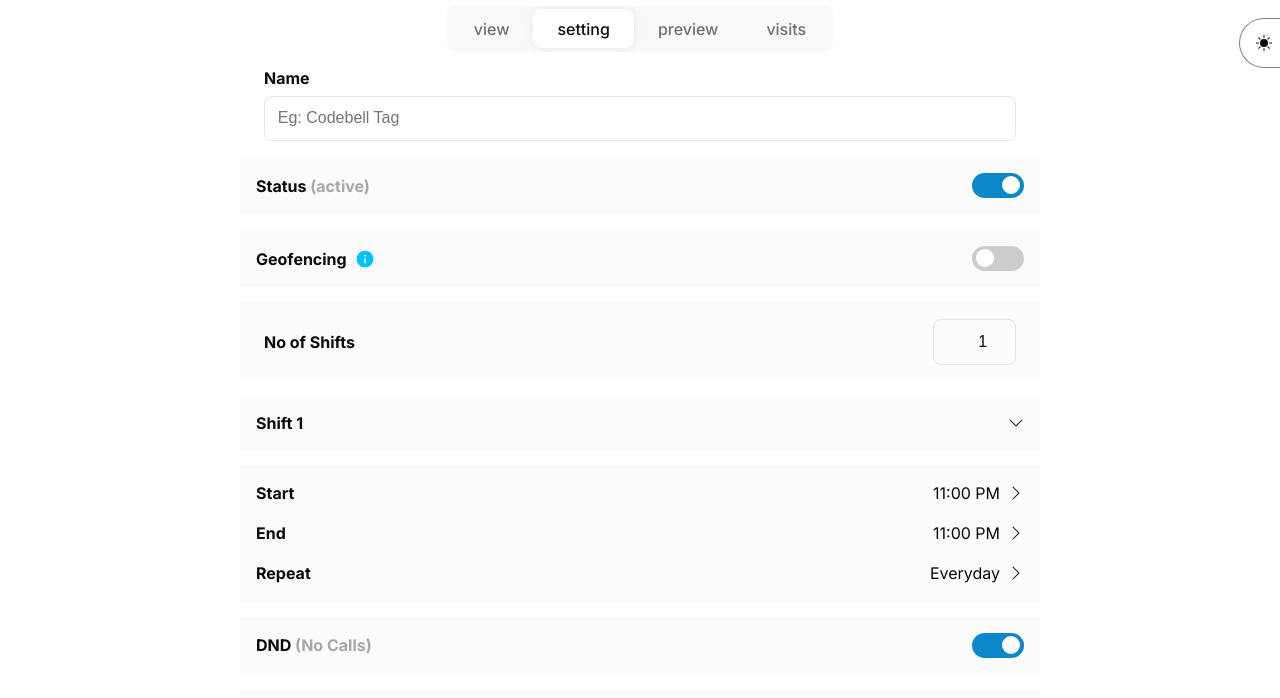
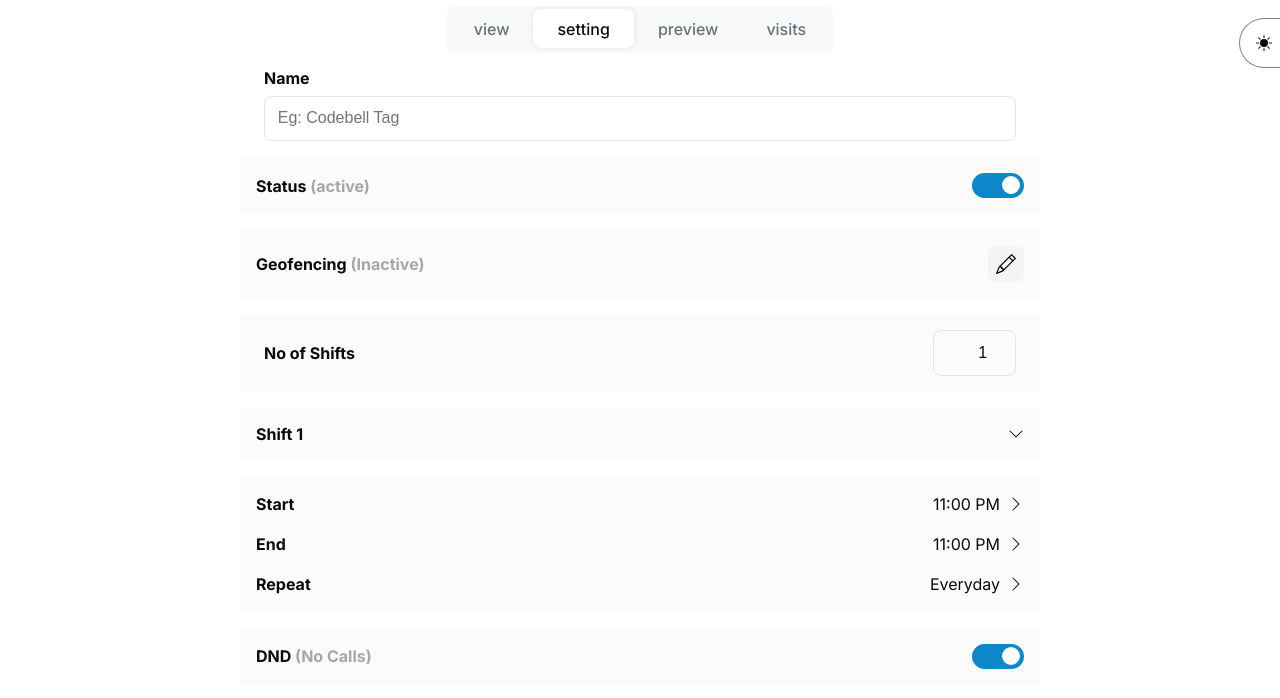
Before and after one commit to codebellio/codebell_new_app_template, a plain HTML site: page codebell.html in a window 1280 px wide. Shown: the part 62-760 px from the top of the page. Drawn offline with Linux system fonts and the light colour scheme.

Commit message:
style update

```diff
--- a/codebell.html
+++ b/codebell.html
@@ -74,23 +74,15 @@
             </div>
             <div class="flex middle between box-model bg-2" style="padding: 1em 1em;">
                 <div class="flex s-gap">
-                    <h3>Geofencing</h3>
-                    <svg xmlns="http://www.w3.org/2000/svg" width="20" height="20" viewBox="0 0 20 20" fill="none">
-                        <mask id="mask0_441_2797" style="mask-type:alpha" maskUnits="userSpaceOnUse" x="0" y="0"
-                            width="20" height="20">
-                            <rect width="20" height="20" fill="currentColor" />
-                        </mask>
-                        <g mask="url(#mask0_441_2797)">
-                            <path
-                                d="M9.16663 14.1667H10.8333V9.16666H9.16663V14.1667ZM9.99996 7.49999C10.2361 7.49999 10.434 7.42013 10.5937 7.26041C10.7534 7.10068 10.8333 6.90277 10.8333 6.66666C10.8333 6.43055 10.7534 6.23263 10.5937 6.07291C10.434 5.91318 10.2361 5.83332 9.99996 5.83332C9.76385 5.83332 9.56593 5.91318 9.40621 6.07291C9.24649 6.23263 9.16663 6.43055 9.16663 6.66666C9.16663 6.90277 9.24649 7.10068 9.40621 7.26041C9.56593 7.42013 9.76385 7.49999 9.99996 7.49999ZM9.99996 18.3333C8.84718 18.3333 7.76385 18.1146 6.74996 17.6771C5.73607 17.2396 4.85413 16.6458 4.10413 15.8958C3.35413 15.1458 2.76038 14.2639 2.32288 13.25C1.88538 12.2361 1.66663 11.1528 1.66663 9.99999C1.66663 8.84721 1.88538 7.76388 2.32288 6.74999C2.76038 5.7361 3.35413 4.85416 4.10413 4.10416C4.85413 3.35416 5.73607 2.76041 6.74996 2.32291C7.76385 1.88541 8.84718 1.66666 9.99996 1.66666C11.1527 1.66666 12.2361 1.88541 13.25 2.32291C14.2638 2.76041 15.1458 3.35416 15.8958 4.10416C16.6458 4.85416 17.2395 5.7361 17.677 6.74999C18.1145 7.76388 18.3333 8.84721 18.3333 9.99999C18.3333 11.1528 18.1145 12.2361 17.677 13.25C17.2395 14.2639 16.6458 15.1458 15.8958 15.8958C15.1458 16.6458 14.2638 17.2396 13.25 17.6771C12.2361 18.1146 11.1527 18.3333 9.99996 18.3333Z"
-                                fill="#00C2FF" />
-                        </g>
-                    </svg>
+                    <h3>Geofencing  <span style="color: var( --inactive); "> (Inactive)</span></h3>
+
                 </div>
-                <label class="switch">
-                    <input type="checkbox" id="toggleSwitch">
-                    <span class="slider round"></span>
-                </label>
+                <a href="geofencing.html" class="flex middle center"  style="padding: 0.5em;background:var(--tab-bg); border-radius:0.5em">
+              <svg  xmlns="http://www.w3.org/2000/svg" width="20" height="20"
+                fill="currentColor" class="bi bi-pencil" viewBox="0 0 16 16">
+                <path
+                    d="M12.146.146a.5.5 0 0 1 .708 0l3 3a.5.5 0 0 1 0 .708l-10 10a.5.5 0 0 1-.168.11l-5 2a.5.5 0 0 1-.65-.65l2-5a.5.5 0 0 1 .11-.168zM11.207 2.5 13.5 4.793 14.793 3.5 12.5 1.207zm1.586 3L10.5 3.207 4 9.707V10h.5a.5.5 0 0 1 .5.5v.5h.5a.5.5 0 0 1 .5.5v.5h.293zm-9.761 5.175-.106.106-1.528 3.821 3.821-1.528.106-.106A.5.5 0 0 1 5 12.5V12h-.5a.5.5 0 0 1-.5-.5V11h-.5a.5.5 0 0 1-.468-.325" />
+            </svg></a>
             </div>
             <div class="flex middle between bg-2 padding" style="padding-left: 1.5em; padding-right:1.5em">
                 <h3>No of Shifts</h3>
@@ -220,15 +212,14 @@
 
                         <div class="flex gap  center middle">
 
-                            <div class="button flex center middle text-center s-gap middle p-1"
-                                style="padding: 1em 2.5em;">
-
-                                <p style="color:red">Remove</p>
+                            <div class="button flex center middle text-center s-gap middle p-1 "
+                                style="padding: 1em 2.5em;background:red">
+                                <p style="color:white;">Remove</p>
                             </div>
                             <div class="button flex center middle text-center s-gap middle outline-button p-1"
                                 style="background-color: transparent; padding: 1em 2.5em;"">
 
-                    <p style=" color: var(--primary-color);font-weight: 700; line-height: 1rem;" id="closeBtn">Cancel</p>
+                    <p style=" color: var(--primary-color);font-weight: 700; " id="closeBtn">Cancel</p>
                             </div>
                         </div>
                     </div>
```
Also changed, not shown: chat.html (+4 -4 lines), geofencing.html (+1 -1 lines), signup.html (+4 -0 lines).
